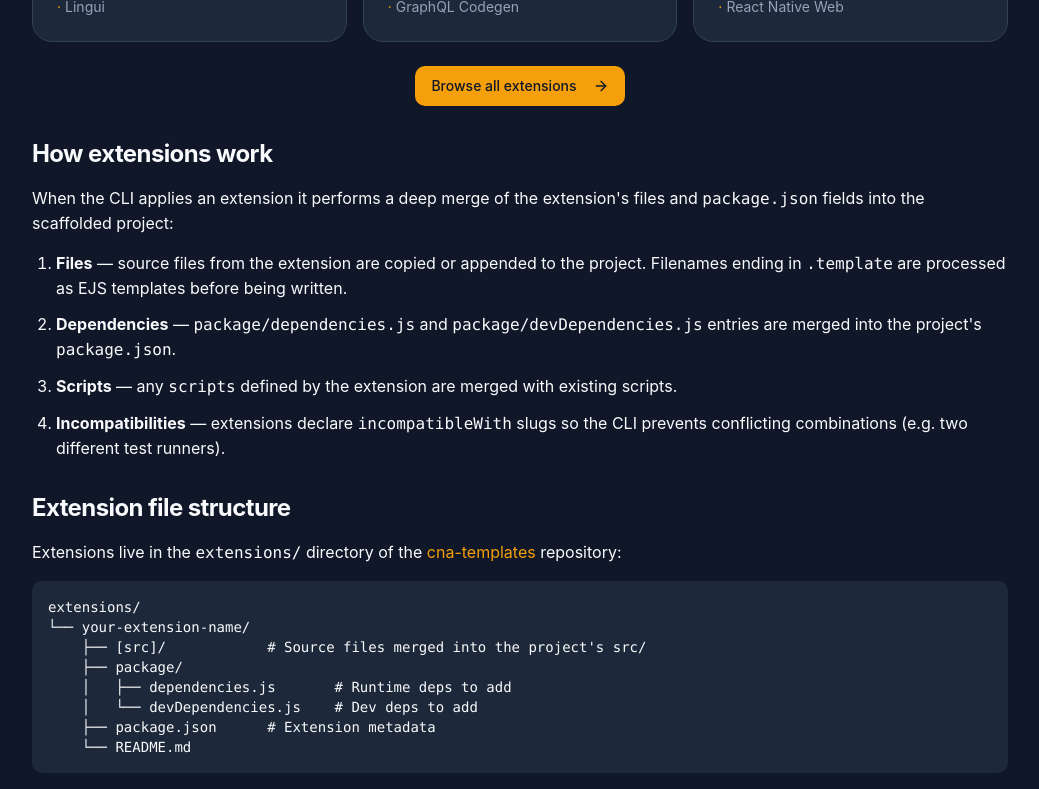
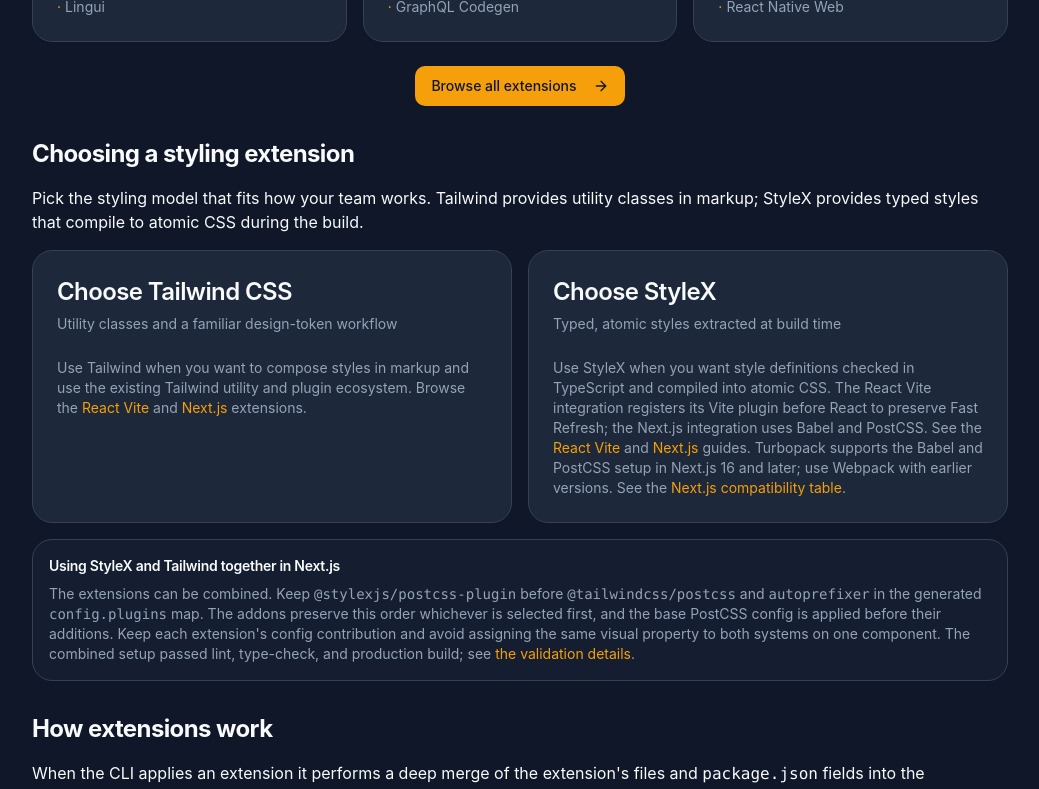
Before and after one commit to Create-Node-App/website, a Next.js app: page /docs/extensions in a window 1280 px wide. Shown: the part 1560-2349 px from the top of the page, without its empty margins (240-1279 px from the left). Built offline with nearby package versions, Linux system fonts and the light colour scheme.

Commit message:
docs: correct StyleX Turbopack and plugin ordering guidance

```diff
--- a/src/app/docs/extensions/page.tsx
+++ b/src/app/docs/extensions/page.tsx
@@ -187,6 +187,86 @@
             </div>
           </section>
 
+          <section id="choosing-a-styling-extension" className="space-y-4">
+            <h2 className="text-2xl font-bold tracking-tight">Choosing a styling extension</h2>
+            <p>
+              Pick the styling model that fits how your team works. Tailwind provides utility classes in markup; StyleX
+              provides typed styles that compile to atomic CSS during the build.
+            </p>
+            <div className="grid gap-4 md:grid-cols-2">
+              <Card>
+                <CardHeader>
+                  <CardTitle>Choose Tailwind CSS</CardTitle>
+                  <CardDescription>Utility classes and a familiar design-token workflow</CardDescription>
+                </CardHeader>
+                <CardContent>
+                  <p className="text-sm text-muted-foreground">
+                    Use Tailwind when you want to compose styles in markup and use the existing Tailwind utility and
+                    plugin ecosystem. Browse the{' '}
+                    <Link href="/extensions/react-tailwindcss" className="text-primary hover:underline">
+                      React Vite
+                    </Link>{' '}
+                    and{' '}
+                    <Link href="/extensions/nextjs-tailwindcss" className="text-primary hover:underline">
+                      Next.js
+                    </Link>{' '}
+                    extensions.
+                  </p>
+                </CardContent>
+              </Card>
+              <Card>
+                <CardHeader>
+                  <CardTitle>Choose StyleX</CardTitle>
+                  <CardDescription>Typed, atomic styles extracted at build time</CardDescription>
+                </CardHeader>
+                <CardContent>
+                  <p className="text-sm text-muted-foreground">
+                    Use StyleX when you want style definitions checked in TypeScript and compiled into atomic CSS. The
+                    React Vite integration registers its Vite plugin before React to preserve Fast Refresh; the Next.js
+                    integration uses Babel and PostCSS. See the{' '}
+                    <Link href="/extensions/react-stylex" className="text-primary hover:underline">
+                      React Vite
+                    </Link>{' '}
+                    and{' '}
+                    <Link href="/extensions/nextjs-stylex" className="text-primary hover:underline">
+                      Next.js
+                    </Link>{' '}
+                    guides. Turbopack supports the Babel and PostCSS setup in Next.js 16 and later; use Webpack with{' '}
+                    earlier versions. See the{' '}
+                    <a
+                      href="https://nextjs.org/docs/app/api-reference/turbopack#supported-features"
+                      target="_blank"
+                      rel="noreferrer"
+                      className="text-primary hover:underline"
+                    >
+                      Next.js compatibility table
+                    </a>
+                    .
+                  </p>
+                </CardContent>
+              </Card>
+            </div>
+            <div className="rounded-lg border bg-muted/40 p-4 text-sm">
+              <h3 className="font-semibold">Using StyleX and Tailwind together in Next.js</h3>
+              <p className="mt-2 text-muted-foreground">
+                The extensions can be combined. Keep <code>@stylexjs/postcss-plugin</code> before{' '}
+                <code>@tailwindcss/postcss</code> and <code>autoprefixer</code> in the generated{' '}
+                <code>config.plugins</code> map. The addons preserve this order whichever is selected first, and the
+                base PostCSS config is applied before their additions. Keep each extension's config contribution and
+                avoid assigning the same visual property to both systems on one component. The combined setup passed
+                lint, type-check, and production build; see{' '}
+                <a
+                  href="https://github.com/Create-Node-App/cna-templates/pull/465"
+                  target="_blank"
+                  rel="noreferrer"
+                  className="text-primary hover:underline"
+                >
+                  the validation details
+                </a>
+                .
+              </p>
+            </div>
+          </section>
           <section id="how-extensions-work" className="space-y-4">
             <h2 className="text-2xl font-bold tracking-tight">How extensions work</h2>
             <p>
```
